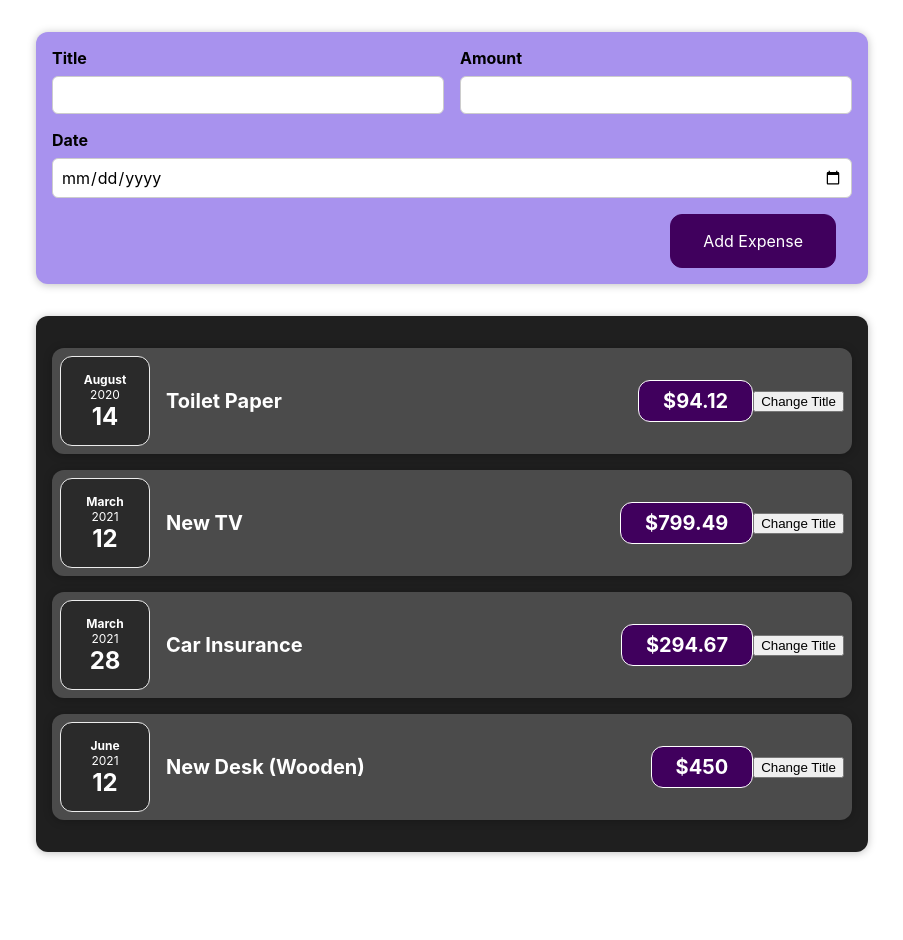
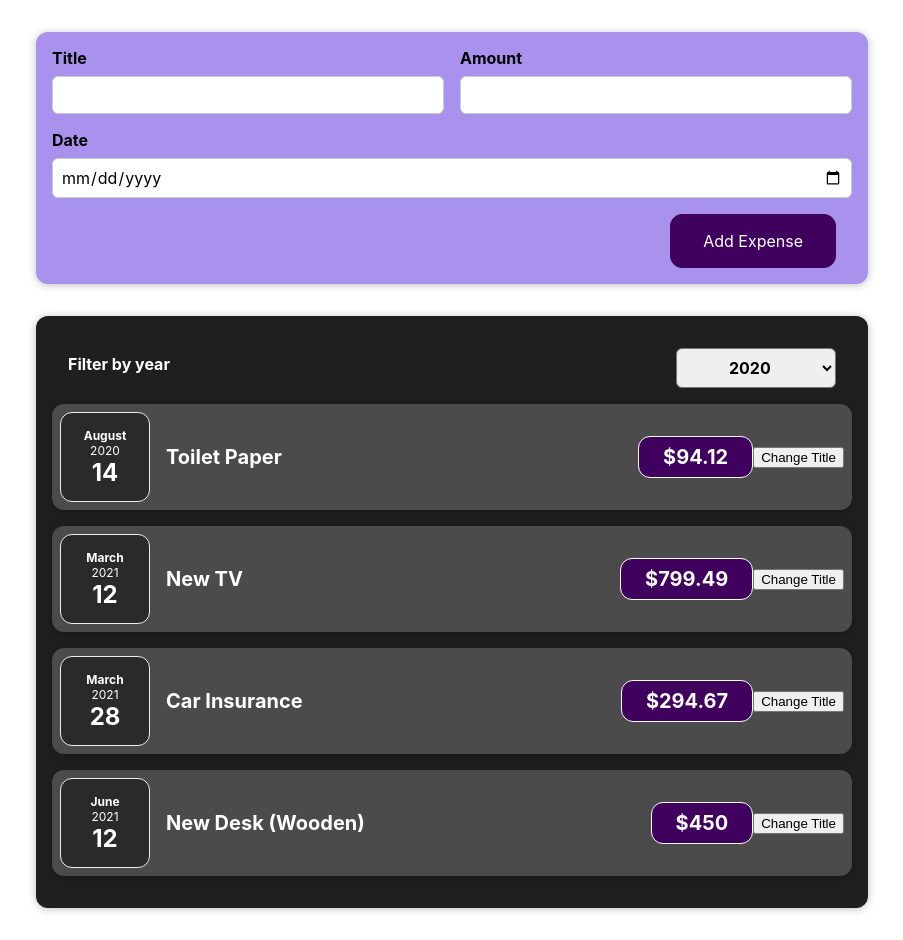
Before and after one commit to devshum/react-working-with-components, a React (Create React App) app: page / in a window 1280 px wide. Shown: the whole page, without its empty margins (188-1091 px from the left). Before the commit the page ends 884 px from the top, so only its background shows below. Built offline with nearby package versions, Linux system fonts and the light colour scheme.

Commit message:
filter was added

```diff
--- /dev/null
+++ b/src/components/Expenses/ExpenseFilter/ExpensesFilter.css
@@ -0,0 +1,24 @@
+.expenses-filter {
+  color: white;
+  padding: 0 1rem;
+}
+
+.expenses-filter__control {
+  display: flex;
+  width: 100%;
+  align-items: center;
+  justify-content: space-between;
+  margin: 1rem 0;
+}
+
+.expenses-filter label {
+  font-weight: bold;
+  margin-bottom: 0.5rem;
+}
+
+.expenses-filter select {
+  font: inherit;
+  padding: 0.5rem 3rem;
+  font-weight: bold;
+  border-radius: 6px;
+}
--- /dev/null
+++ b/src/components/Expenses/ExpenseFilter/ExpensesFilter.js
@@ -0,0 +1,25 @@
+import './ExpensesFilter.css';
+
+const ExpensesFilter = props => {
+  const filterYearsHandler = e => {
+    const selectedYearData = e.target.value;
+
+    props.onChangeFilter(selectedYearData);
+  };
+
+  return (
+    <div className='expenses-filter'>
+      <div className='expenses-filter__control'>
+        <label>Filter by year</label>
+        <select value={props.selectedYear} onChange={filterYearsHandler}>
+          <option value='2022'>2022</option>
+          <option value='2021'>2021</option>
+          <option value='2020'>2020</option>
+          <option value='2019'>2019</option>
+        </select>
+      </div>
+    </div>
+  );
+};
+
+export default ExpensesFilter;
--- a/src/components/Expenses/Expenses.js
+++ b/src/components/Expenses/Expenses.js
@@ -1,11 +1,22 @@
-
+import { useState } from 'react';
 import ExpenseItem from'../Expenses/ExpensesItem/ExpenseItem';
+import ExpensesFilter from './ExpenseFilter/ExpensesFilter';
 import './Expenses.css';
 import Card from '../UI/Card';
 
 const Expenses = props => {
+  const [filteredYear, setFilteredYear] = useState('2020');
+
+  const saveFilterDateHandler = selectedYear => {
+    const selectedYearData = selectedYear;
+
+    setFilteredYear(selectedYearData);
+  };
+
   return (
     <Card className="expenses">
+      <ExpensesFilter selectedYear={filteredYear} onChangeFilter={saveFilterDateHandler} />
+
       { props.expenses.map((expense, index) => <ExpenseItem key={index}
                                                             date={expense.date}
                                                             title={expense.title}
```
